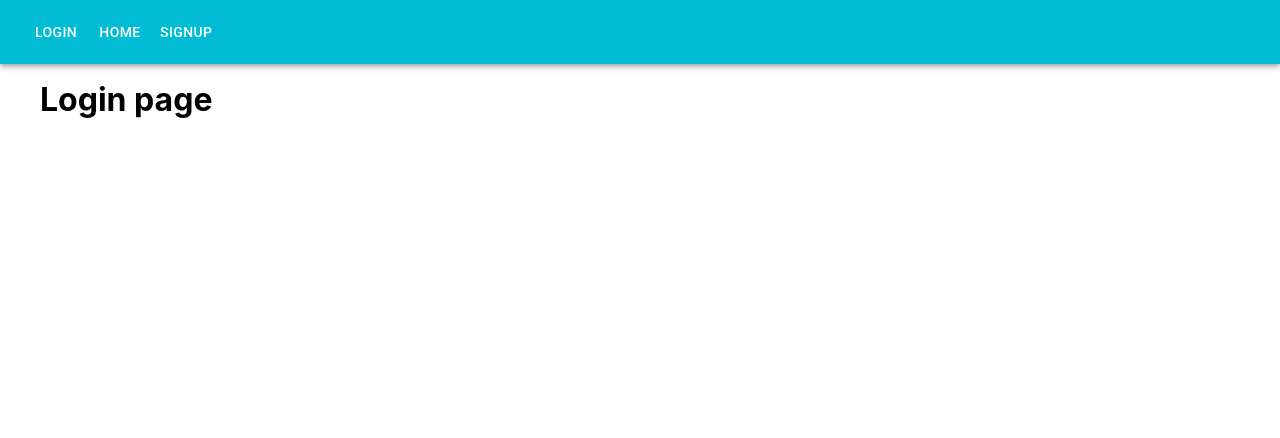
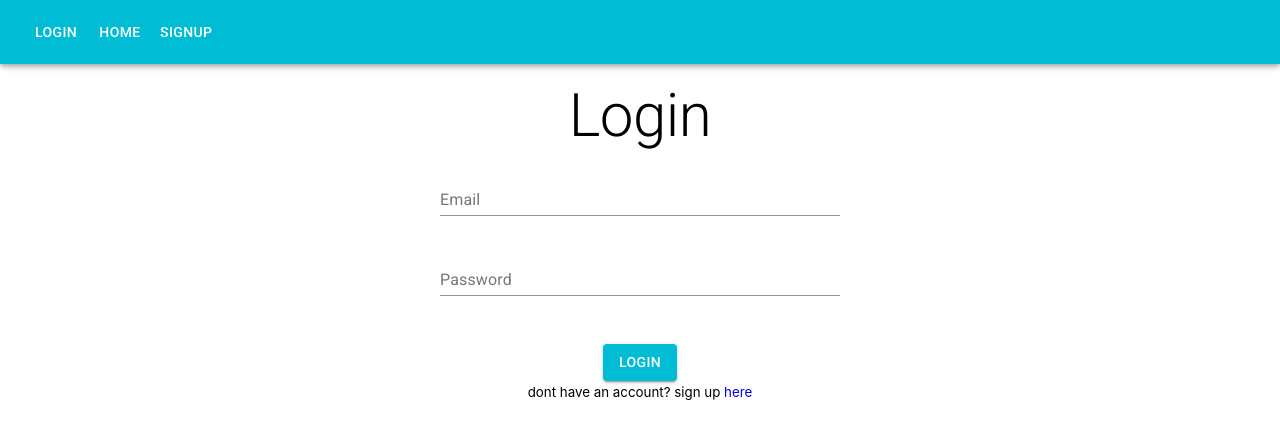
Before and after one commit to alandsilva/petbook, a React (Create React App) app: page /login in a window 1280 px wide. Shown: the top 438 px of the page. Built offline with nearby package versions, Linux system fonts and the light colour scheme.

Commit message:
login form

```diff
--- a/package.json
+++ b/package.json
@@ -10,6 +10,7 @@
     "@testing-library/react": "^11.2.7",
     "@testing-library/user-event": "^12.8.3",
     "axios": "^0.21.1",
+    "dayjs": "^1.10.6",
     "react": "^17.0.2",
     "react-dom": "^17.0.2",
     "react-router-dom": "^5.2.0",
@@ -40,5 +41,5 @@
       "last 1 safari version"
     ]
   },
-  "proxy": "https://us-central1-petbook-cb3c1.cloudfunctions.net/api"
+  "proxy": "http://localhost:5000/petbook-cb3c1/us-central1/api/"
 }
--- a/src/App.css
+++ b/src/App.css
@@ -5,6 +5,10 @@
 .container {
   margin: 80px auto 0 auto;
   max-width: 1200px;
+}
+
+a {
+  text-decoration: none;
 }
 
 .card {
@@ -21,6 +25,25 @@
   object-fit: cover;
 }
 
-a {
-  text-decoration: none;
+.form {
+  text-align: center;
 }
+
+.form .textField {
+  margin: 1rem auto;
+}
+
+.form .button {
+  margin-top: 2rem;
+  position: relative;
+}
+
+.form .customError {
+  font-size: 0.8rem;
+  color: red;
+  margin-top: 1rem;
+}
+
+.form .progress {
+  position: absolute;
+}
--- a/src/components/Post.js
+++ b/src/components/Post.js
@@ -1,5 +1,7 @@
 import { Card, CardContent, CardMedia, Typography } from '@material-ui/core';
 import { Link } from 'react-router-dom';
+import dayjs from 'dayjs';
+import relativeTime from 'dayjs/plugin/relativeTime';
 
 const Post = (props) => {
   const {
@@ -13,6 +15,7 @@ const Post = (props) => {
       commentCount,
     },
   } = props;
+  dayjs.extend(relativeTime);
   return (
     <Card className='card'>
       <CardMedia image={userImage} title='Profile Image' className='image' />
@@ -26,7 +29,7 @@ const Post = (props) => {
           {userHandle}
         </Typography>
         <Typography variant='body2' color='textSecondary'>
-          {createdAt}
+          {dayjs(createdAt).fromNow()}
         </Typography>
         <Typography variant='body1'>{body}</Typography>
       </CardContent>
--- /dev/null
+++ b/src/hooks/useField.js
@@ -0,0 +1,17 @@
+import { useState } from 'react';
+const useField = (type, label) => {
+  const [value, setValue] = useState('');
+
+  const onChange = (event) => {
+    setValue(event.target.value);
+  };
+
+  return {
+    type,
+    label,
+    value,
+    onChange,
+  };
+};
+
+export default useField;
--- a/src/pages/home.js
+++ b/src/pages/home.js
@@ -22,7 +22,7 @@ const Home = () => {
 
   let recentPostsMarkup =
     posts.length > 0 ? (
-      posts.map((post) => <Post post={post} />)
+      posts.map((post) => <Post key={post.postId} post={post} />)
     ) : (
       <p>Loading...</p>
     );
--- a/src/pages/login.js
+++ b/src/pages/login.js
@@ -1,10 +1,84 @@
-import React from 'react';
+import React, { useState } from 'react';
+import { Link } from 'react-router-dom';
+import {
+  Grid,
+  Typography,
+  TextField,
+  Button,
+  CircularProgress,
+} from '@material-ui/core';
+import axios from 'axios';
+import useField from '../hooks/useField';
 
-const Login = () => {
+const Login = (props) => {
+  const email = useField('email', 'Email');
+  const password = useField('password', 'Password');
+  const [loading, setLoading] = useState(false);
+  const [errors, setErrors] = useState({});
+
+  const handleSubmit = async (event) => {
+    event.preventDefault();
+    setLoading(true);
+
+    const userData = {
+      email: email.value,
+      password: password.value,
+    };
+
+    try {
+      const res = await axios.post('/login', userData);
+      console.log(res.data);
+      setLoading(false);
+      props.history.push('/');
+    } catch (err) {
+      setErrors(err.response.data);
+      setLoading(false);
+    }
+  };
   return (
-    <div>
-      <h1>Login page</h1>
-    </div>
+    <Grid container className='form'>
+      <Grid item sm></Grid>
+      <Grid item sm sx={12}>
+        <Typography variant='h2'>Login</Typography>
+        <form noValidate onSubmit={handleSubmit}>
+          <TextField
+            className='textField'
+            {...email}
+            helperText={errors.email}
+            error={errors.email ? true : false}
+            fullWidth
+          />
+
+          <TextField
+            className='textField'
+            {...password}
+            helperText={errors.password}
+            error={errors.password ? true : false}
+            fullWidth
+          />
+          {errors.general && (
+            <Typography variant='body2' className='customError'>
+              {errors.general}
+            </Typography>
+          )}
+          <Button
+            className='button'
+            type='submit'
+            variant='contained'
+            color='primary'
+            disabled={loading}
+          >
+            Login
+            {loading && <CircularProgress className='progress' size={30} />}
+          </Button>
+          <br />
+          <small>
+            dont have an account? sign up <Link to='/signup'>here</Link>
+          </small>
+        </form>
+      </Grid>
+      <Grid item sm></Grid>
+    </Grid>
   );
 };
 
```
Also changed, not shown: 1 other file (tests, documents, lock files or other folders).
